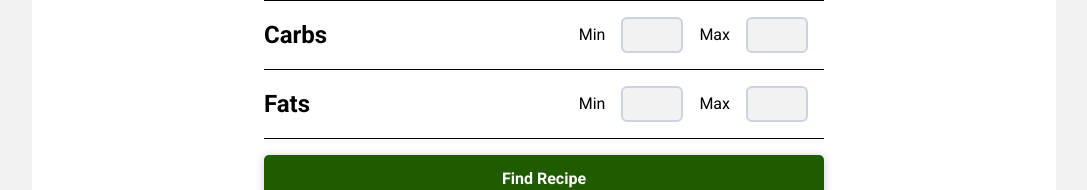
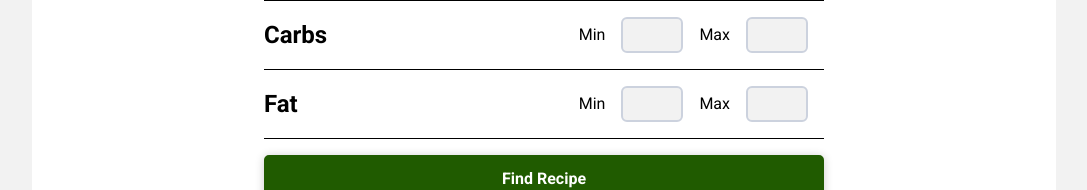
Before and after one commit to DilanAtomica/meal-app, a React (Create React App) app: page /nutrients in a window 1280 px wide. Shown: the part 368-558 px from the top of the page, without its empty margins (96-1183 px from the left). Built offline with nearby package versions, Linux system fonts and the light colour scheme.

Commit message:
Refactored the nutrients page

```diff
--- /dev/null
+++ b/src/Components/NutrientsPage/NutrientForm.css
@@ -0,0 +1,27 @@
+.nutrientsPage > form {
+    width: 35rem;
+}
+
+.nutrientsPage input[type=number]::-webkit-inner-spin-button,
+.nutrientsPage input[type=number]::-webkit-outer-spin-button {
+    visibility: hidden;
+}
+
+.nutrientForm > .nutrientForm-inputs > input {
+    width: 3rem;
+    padding: 0.5rem 0;
+    padding-left: 10px;
+    background-color: #f2f2f2;
+    border: 2px solid #ccd2de;
+    border-radius: 6px;
+    font-size: 14px;
+    margin: 0 1rem;
+}
+
+.nutrientForm {
+    display: flex;
+    align-items: center;
+    justify-content: space-between;
+    border-bottom: 1px solid black;
+    padding: 1rem 0;
+}
--- /dev/null
+++ b/src/Components/NutrientsPage/NutrientForm.js
@@ -0,0 +1,33 @@
+import React from 'react';
+import "./NutrientForm.css";
+
+function NutrientForm({nutrientName, setMinInputValue, setMaxInputValue, minimizeLength, minInputID, maxInputID, maxValue}) {
+
+    const handleOnChange = (e) => {
+        if(e.currentTarget.id.includes("min")) {
+            setMinInputValue(nutrientName, e.currentTarget.value);
+        } else {
+            setMaxInputValue(nutrientName, e.currentTarget.value);
+        }
+    }
+
+    const handleOnInput = (e) => {
+        minimizeLength(e);
+    }
+
+    return (
+        <div className="nutrientForm">
+            <h2>{nutrientName}</h2>
+            <div className="nutrientForm-inputs">
+                <label htmlFor={minInputID}>Min</label>
+                <input onChange={handleOnChange}
+                       onInput={handleOnInput} type="number" id={minInputID} name={minInputID} max={maxValue} />
+                <label htmlFor={maxInputID}>Max</label>
+                <input onChange={handleOnChange}
+                       onInput={handleOnInput} type="number" id={maxInputID} name={maxInputID} />
+            </div>
+        </div>
+    );
+}
+
+export default NutrientForm;
--- a/src/Pages/NutrientsPage/NutrientsPage.css
+++ b/src/Pages/NutrientsPage/NutrientsPage.css
@@ -9,33 +9,6 @@
     flex-direction: column;
 }
 
-.nutrientsPage > form {
-    width: 35rem;
-}
-
-.nutrientsPage input[type=number]::-webkit-inner-spin-button,
-.nutrientsPage input[type=number]::-webkit-outer-spin-button {
-    visibility: hidden;
-}
-
-.nutrientForm > .nutrientForm-inputs > input {
-    width: 3rem;
-    padding: 0.5rem 0;
-    padding-left: 10px;
-    background-color: #f2f2f2;
-    border: 2px solid #ccd2de;
-    border-radius: 6px;
-    font-size: 14px;
-    margin: 0 1rem;
-}
-
-.nutrientForm {
-    display: flex;
-    align-items: center;
-    justify-content: space-between;
-    border-bottom: 1px solid black;
-    padding: 1rem 0;
-}
 
 .findRecipeButton {
     width: 100%;
--- a/src/Pages/NutrientsPage/NutrientsPage.js
+++ b/src/Pages/NutrientsPage/NutrientsPage.js
@@ -1,6 +1,7 @@
 import React, {useState} from 'react';
 import "./NutrientsPage.css";
 import {useNavigate} from "react-router-dom";
+import NutrientForm from "../../Components/NutrientsPage/NutrientForm";
 
 function NutrientsPage(props) {
 
@@ -17,7 +18,7 @@ function NutrientsPage(props) {
         maxFat: 0,
     });
 
-    const handleOnInput = (e) => {
+    const minimizeLength = (e) => {
         if(e.currentTarget.value.length > 4) e.currentTarget.value = e.currentTarget.value.slice(0, -1);
     }
 
@@ -38,64 +39,38 @@ function NutrientsPage(props) {
         navigate("/recipes/" + apiUrl);
     }
 
+    const setMinInputValue = (nutrient, nutrientValue, inputID) => {
+
+        if(nutrient === "Calories") setNutrientsValue({...nutrientsValues, minCalories: nutrientValue});
+        if(nutrient === "Protein") setNutrientsValue({...nutrientsValues, minProtein: nutrientValue});
+        if(nutrient === "Carbs") setNutrientsValue({...nutrientsValues, minCarbs: nutrientValue});
+        if(nutrient === "Fat") setNutrientsValue({...nutrientsValues, minFat: nutrientValue});
+    }
+
+    const setMaxInputValue = (nutrient, nutrientValue) => {
+        if(nutrient === "Calories") setNutrientsValue({...nutrientsValues, maxCalories: nutrientValue});
+        if(nutrient === "Protein") setNutrientsValue({...nutrientsValues, maxProtein: nutrientValue});
+        if(nutrient === "Carbs") setNutrientsValue({...nutrientsValues, maxCarbs: nutrientValue});
+        if(nutrient === "Fat") setNutrientsValue({...nutrientsValues, maxFat: nutrientValue});
+    }
+
+
     return (
         <div className="nutrientsPage">
             <form onSubmit={handleOnSubmit}>
-                <div className="nutrientForm">
-                    <h2>Calories</h2>
-                    <div className="nutrientForm-inputs">
-                        <label htmlFor="minCalories">Min</label>
-                        <input onChange={(e) =>
-                            setNutrientsValue({...nutrientsValues, minCalories: e.currentTarget.value})}
-                               onInput={handleOnInput} type="number" id="minCalories" name="minCalories" max="1200" />
-                        <label htmlFor="maxCalories">Max</label>
-                        <input onChange={(e) =>
-                            setNutrientsValue({...nutrientsValues, maxCalories: e.currentTarget.value})}
-                               onInput={handleOnInput} type="number" id="maxCalories" name="maxCalories" />
-                    </div>
-                </div>
 
-                <div className="nutrientForm">
-                    <h2>Protein</h2>
-                    <div className="nutrientForm-inputs">
-                        <label htmlFor="minProtein">Min</label>
-                        <input onChange={(e) =>
-                            setNutrientsValue({...nutrientsValues, minProtein: e.currentTarget.value})}
-                               onInput={handleOnInput} type="number" id="minProtein" name="minProtein" max="105" />
-                        <label htmlFor="maxProtein">Max</label>
-                        <input onChange={(e) =>
-                            setNutrientsValue({...nutrientsValues, maxProtein: e.currentTarget.value})}
-                               onInput={handleOnInput} type="number" id="maxProtein" name="maxProtein" />
-                    </div>
-                </div>
+                <NutrientForm nutrientName="Calories" setMinInputValue={setMinInputValue} setMaxInputValue={setMaxInputValue}
+                              minimizeLength={minimizeLength} minInputID="minCalories" maxInputID="maxCalories" maxValue={1200}/>
 
-                <div className="nutrientForm">
-                    <h2>Carbs</h2>
-                    <div className="nutrientForm-inputs">
-                        <label htmlFor="minCarbs">Min</label>
-                        <input onChange={(e) =>
-                            setNutrientsValue({...nutrientsValues, minCarbs: e.currentTarget.value})}
-                               onInput={handleOnInput} type="number" id="minCarbs" name="minCarbs" max="119" />
-                        <label htmlFor="maxCarbs">Max</label>
-                        <input onChange={(e) =>
-                            setNutrientsValue({...nutrientsValues, maxCarbs: e.currentTarget.value})}
-                               onInput={handleOnInput} type="number" id="maxCarbs" name="maxCarbs" />
-                    </div>
-                </div>
+                <NutrientForm nutrientName="Protein" setMinInputValue={setMinInputValue} setMaxInputValue={setMaxInputValue}
+                              minimizeLength={minimizeLength} minInputID="minProtein" maxInputID="maxProtein" maxValue={105}/>
 
-                <div className="nutrientForm">
-                    <h2>Fats</h2>
-                    <div className="nutrientForm-inputs">
-                        <label htmlFor="minFats">Min</label>
-                        <input onChange={(e) =>
-                            setNutrientsValue({...nutrientsValues, minFat: e.currentTarget.value})}
-                               onInput={handleOnInput} type="number" id="minFat" name="minFat" max="100" />
-                        <label htmlFor="maxFats">Max</label>
-                        <input onChange={(e) =>
-                            setNutrientsValue({...nutrientsValues, maxFat: e.currentTarget.value})}
-                               onInput={handleOnInput} type="number" id="maxFat" name="maxFat" />
-                    </div>
-                </div>
+                <NutrientForm nutrientName="Carbs" setMinInputValue={setMinInputValue} setMaxInputValue={setMaxInputValue}
+                              minimizeLength={minimizeLength} minInputID="minCarbs" maxInputID="maxCarbs" maxValue={119}/>
+
+                <NutrientForm nutrientName="Fat" setMinInputValue={setMinInputValue} setMaxInputValue={setMaxInputValue}
+                              minimizeLength={minimizeLength} minInputID="minFat" maxInputID="maxFat" maxValue={100}/>
+
                 <button className="findRecipeButton" type="submit">Find Recipe</button>
             </form>
         </div>
--- a/src/Pages/RecipeInfoPage/RecipeInfoPage.js
+++ b/src/Pages/RecipeInfoPage/RecipeInfoPage.js
@@ -72,9 +72,9 @@ function RecipeInfoPage(props) {
                 <h1 className="recipeName">{recipeInfo?.title}</h1>
 
                 <span className="recipePrepTime">Easy <span>•</span> {recipeInfo?.readyInMinutes} min</span>
-                <span className="recipeNutrients">{Math.ceil(nutrition[0].amount)} Calories
-                    <span>•</span> {Math.ceil(nutrition[8].amount)}g Protein <span>•</span> {Math.ceil(nutrition[3].amount)}g Carbs
-                    <span>•</span> {Math.ceil(nutrition[1].amount)}g Fat</span>
+                <span className="recipeNutrients">{Math.ceil(nutrition[0]?.amount)} Calories
+                    <span>•</span> {Math.ceil(nutrition[8]?.amount)}g Protein <span>•</span> {Math.ceil(nutrition[3]?.amount)}g Carbs
+                    <span>•</span> {Math.ceil(nutrition[1]?.amount)}g Fat</span>
 
 
             <h2 className="neededIngredientsTitle">Ingredients/Equipment</h2>
```
